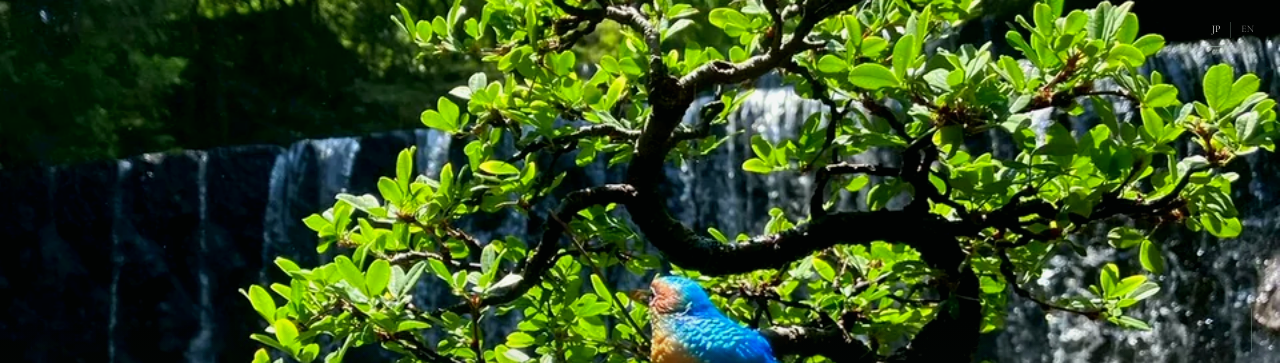
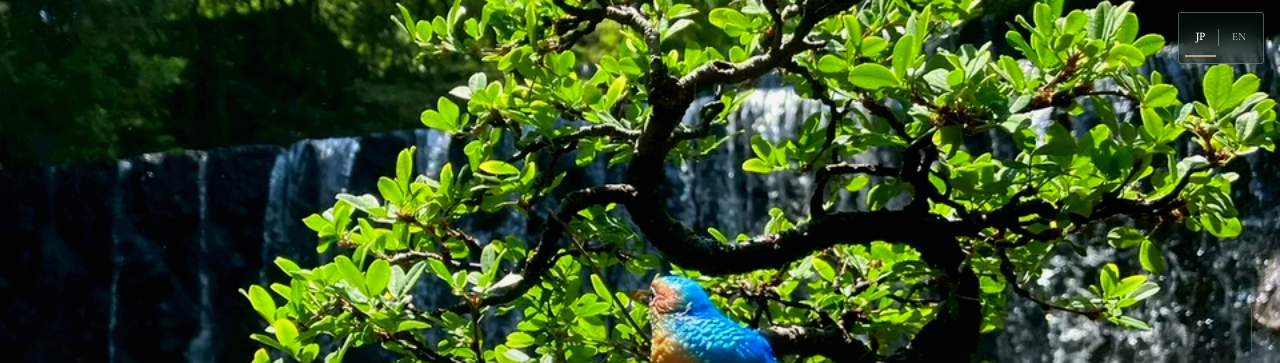
Before and after one commit to KUMA-Kg/bonsai, a plain HTML site: page index.html in a window 1280 px wide. Shown: the top 363 px of the page. Drawn offline with nearby package versions, Linux system fonts and the light colour scheme.

Commit message:
style(hero): improve JP/EN switch contrast—frost panel, bolder type, gold active rule
Co-authored-by: Cursor <cursoragent@cursor.com>

```diff
--- a/index.html
+++ b/index.html
@@ -118,7 +118,7 @@
       rgba(3,10,5,0.97) 100%);
   }
 
-  /* 言語切替（ヒーロー右上・和モダン極細） */
+  /* 言語切替（ヒーロー右上・和モダン／読みやすさ優先） */
   .lang-switch {
     position: absolute;
     top: max(12px, env(safe-area-inset-top));
@@ -126,41 +126,50 @@
     z-index: 25;
     display: flex;
     align-items: center;
-    gap: 0;
+    gap: 2px;
+    padding: 6px 6px;
+    border-radius: 3px;
+    background: rgba(6, 22, 14, 0.52);
+    border: 1px solid rgba(170, 196, 183, 0.42);
+    backdrop-filter: blur(10px);
+    -webkit-backdrop-filter: blur(10px);
+    box-shadow: 0 1px 12px rgba(0, 0, 0, 0.18);
     font-family: 'Cormorant Garamond', serif;
-    font-size: 10px;
-    font-weight: 400;
-    letter-spacing: 0.28em;
+    font-size: 11px;
+    font-weight: 500;
+    letter-spacing: 0.22em;
   }
   .lang-switch-btn {
     appearance: none;
     -webkit-appearance: none;
     margin: 0;
-    padding: 8px 10px;
+    padding: 8px 11px;
     border: none;
-    border-bottom: 1px solid transparent;
+    border-bottom: 2px solid transparent;
     background: transparent;
-    color: rgba(255, 255, 255, 0.46);
+    color: rgba(255, 255, 255, 0.78);
     cursor: pointer;
     font: inherit;
+    font-weight: 500;
     text-transform: uppercase;
     transition: color 0.28s ease, border-color 0.28s ease, opacity 0.28s ease;
   }
   .lang-switch-btn:hover {
-    color: rgba(255, 255, 255, 0.78);
+    color: rgba(255, 253, 248, 0.98);
   }
   .lang-switch-btn.is-active {
-    color: rgba(250, 250, 247, 0.95);
-    border-bottom-color: rgba(170, 196, 183, 0.5);
+    color: #fafaf7;
+    font-weight: 600;
+    border-bottom-color: rgba(212, 184, 118, 0.82);
   }
   .lang-switch-btn:focus-visible {
-    outline: 1px solid rgba(212, 184, 118, 0.55);
-    outline-offset: 3px;
+    outline: 1px solid rgba(212, 184, 118, 0.72);
+    outline-offset: 2px;
   }
   .lang-switch-divider {
     width: 1px;
-    height: 16px;
-    background: rgba(170, 196, 183, 0.28);
+    height: 17px;
+    background: rgba(170, 196, 183, 0.55);
     flex-shrink: 0;
   }
   .hero-kasumi {
```
